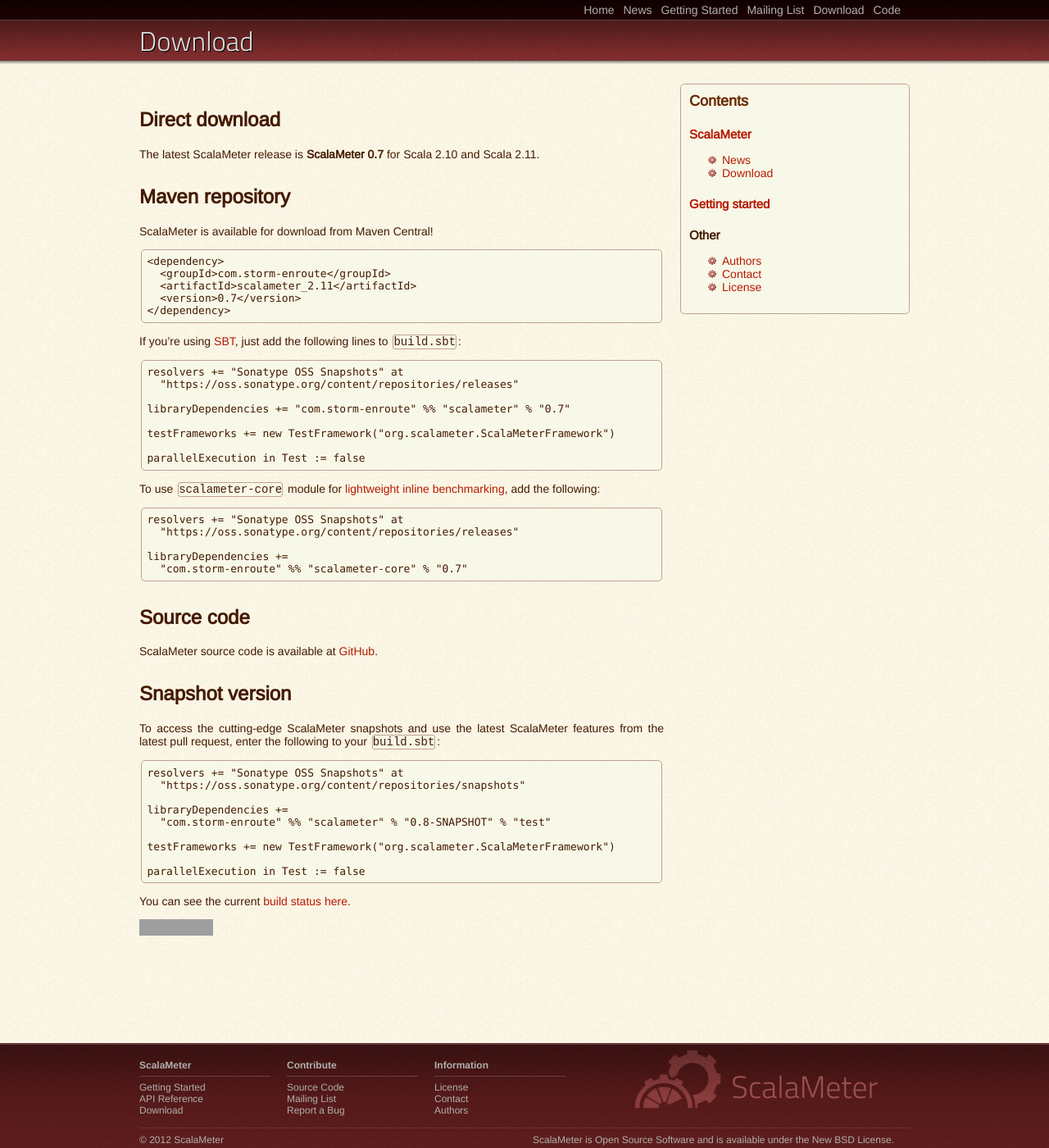
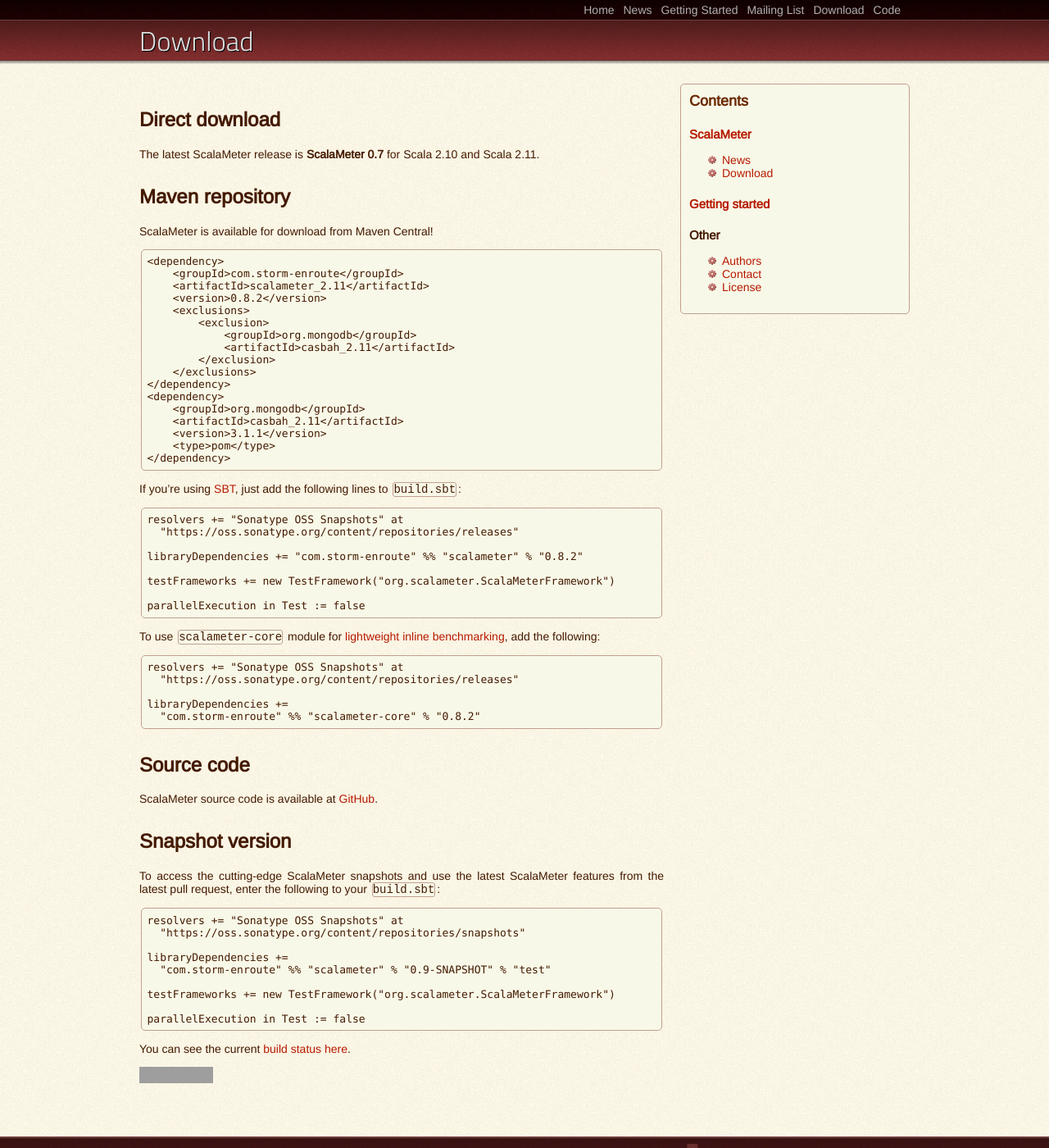
Before and after one commit to scalameter/scalameter.github.com, a Jekyll site: the page built from home/download.md, in a window 1280 px wide and 1400 px high. Shown: the whole window at 82% size. Built offline with Jekyll 4.4.1, drawn with Linux system fonts in a browser that asks for light colours; grey boxes are pictures that could not be loaded.

Commit message:
Update version.

````diff
--- a/home/download.md
+++ b/home/download.md
@@ -14,11 +14,25 @@ The latest ScalaMeter release is **ScalaMeter 0.7** for Scala 2.10 and Scala 2.1
 
 ScalaMeter is available for download from Maven Central!
 
-    <dependency>
-      <groupId>com.storm-enroute</groupId>
-      <artifactId>scalameter_2.11</artifactId>
-      <version>0.7</version>
-    </dependency>
+```
+<dependency>
+    <groupId>com.storm-enroute</groupId>
+    <artifactId>scalameter_2.11</artifactId>
+    <version>0.8.2</version>
+    <exclusions>
+        <exclusion>
+            <groupId>org.mongodb</groupId>
+            <artifactId>casbah_2.11</artifactId>
+        </exclusion>
+    </exclusions>
+</dependency>
+<dependency>
+    <groupId>org.mongodb</groupId>
+    <artifactId>casbah_2.11</artifactId>
+    <version>3.1.1</version>
+    <type>pom</type>
+</dependency>
+```
 
 If you're using [SBT](/home/gettingstarted/sbt/),
 just add the following lines to `build.sbt`:
@@ -26,7 +40,7 @@ just add the following lines to `build.sbt`:
     resolvers += "Sonatype OSS Snapshots" at
       "https://oss.sonatype.org/content/repositories/releases"
 
-    libraryDependencies += "com.storm-enroute" %% "scalameter" % "0.7"
+    libraryDependencies += "com.storm-enroute" %% "scalameter" % "0.8.2"
 
     testFrameworks += new TestFramework("org.scalameter.ScalaMeterFramework")
 
@@ -39,7 +53,7 @@ To use `scalameter-core` module for
       "https://oss.sonatype.org/content/repositories/releases"
 
     libraryDependencies +=
-      "com.storm-enroute" %% "scalameter-core" % "0.7"
+      "com.storm-enroute" %% "scalameter-core" % "0.8.2"
 
 
 ## Source code
@@ -58,7 +72,7 @@ enter the following to your `build.sbt`:
       "https://oss.sonatype.org/content/repositories/snapshots"
 
     libraryDependencies +=
-      "com.storm-enroute" %% "scalameter" % "0.8-SNAPSHOT" % "test"
+      "com.storm-enroute" %% "scalameter" % "0.9-SNAPSHOT" % "test"
 
     testFrameworks += new TestFramework("org.scalameter.ScalaMeterFramework")
 
````
